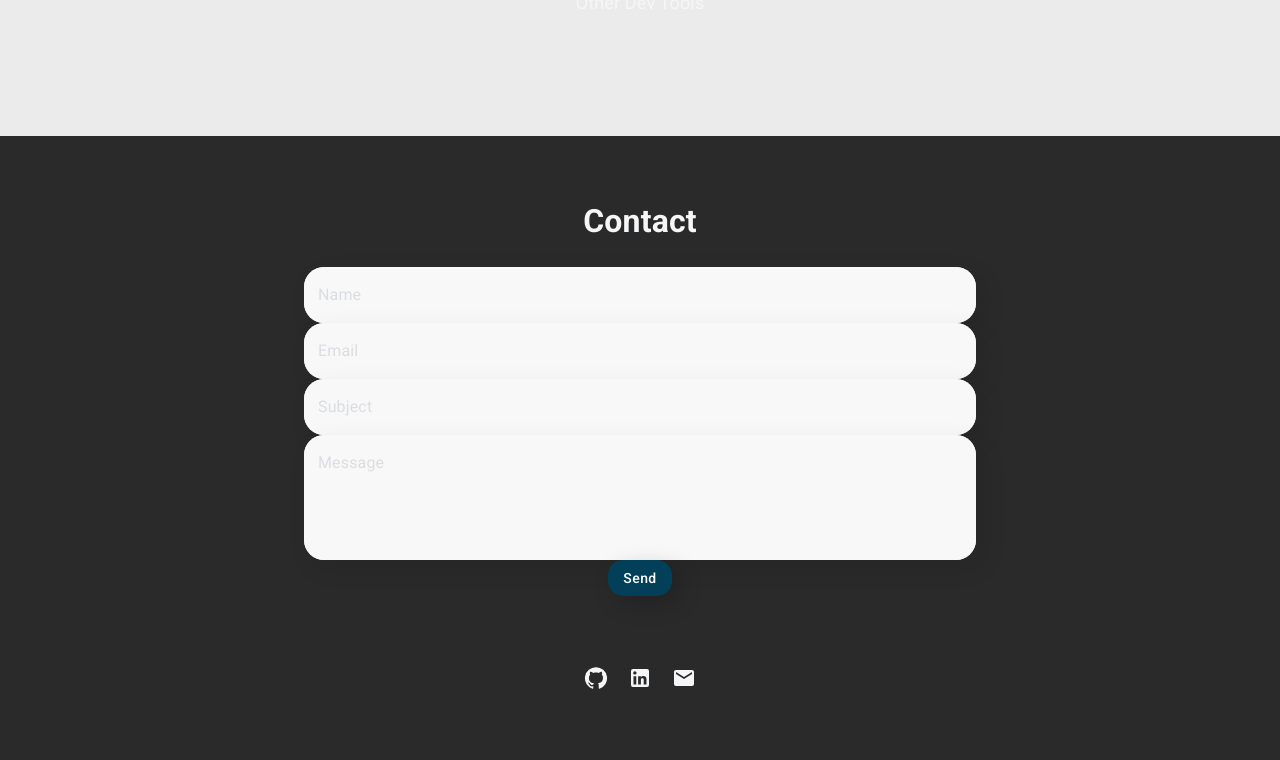
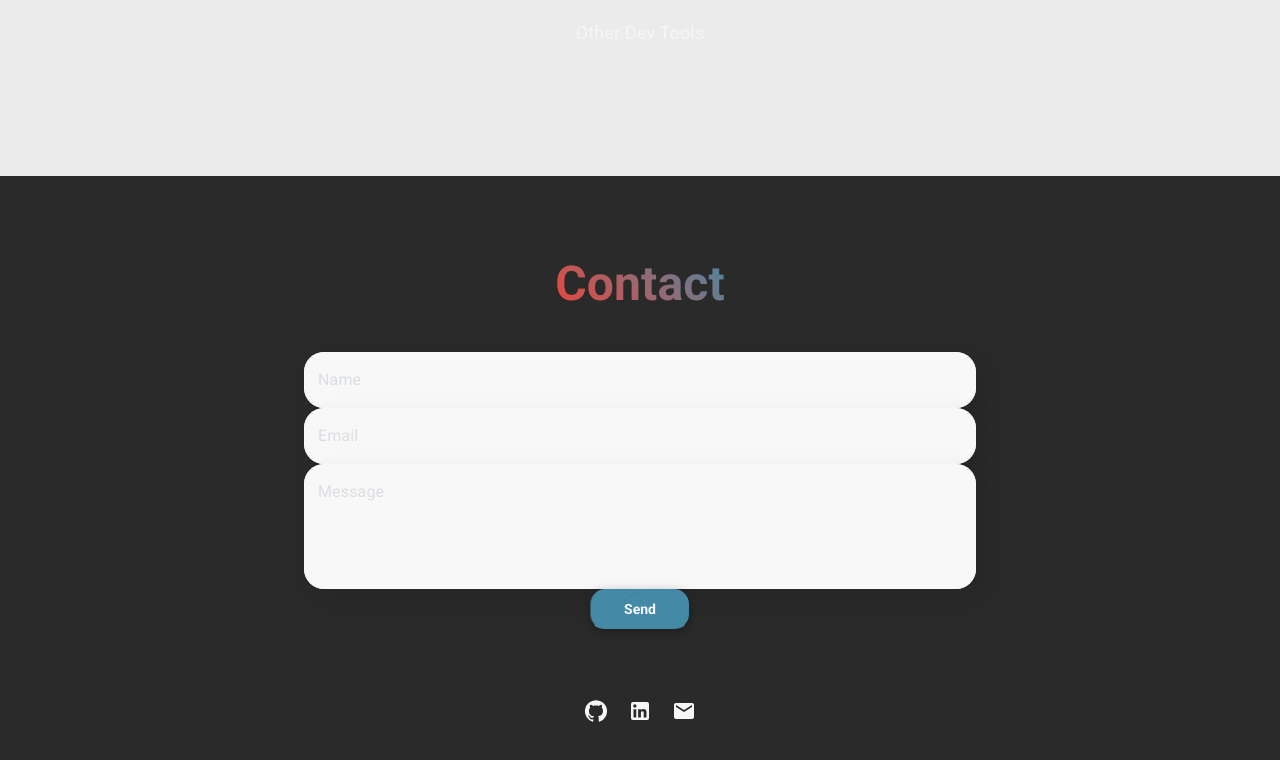
Before and after one commit to MCris29/portfolio, a Next.js app: page / in a window 1280 px wide. Shown: the part 2388-3148 px from the top of the page. Before the commit the page ends 3115 px from the top, so only its background shows below. Built offline with nearby package versions, Linux system fonts and the light colour scheme; no server answers.

Commit message:
Animate contact button

```diff
--- a/package.json
+++ b/package.json
@@ -13,6 +13,8 @@
     "@hookform/resolvers": "^2.8.8",
     "@mui/icons-material": "^5.3.1",
     "@mui/material": "^5.3.1",
+    "axios": "^0.27.2",
+    "gsap": "^3.10.4",
     "next": "^12.1.6",
     "react": "17.0.2",
     "react-dom": "17.0.2",
--- a/src/components/Contact.tsx
+++ b/src/components/Contact.tsx
@@ -6,32 +6,160 @@ import { Button } from "@mui/material";
 import { useForm, Controller } from "react-hook-form";
 import { yupResolver } from "@hookform/resolvers/yup";
 import * as yup from "yup";
+import gsap from "gsap";
+
+import { Contacts } from "@/lib/contact";
 
 import { getStoredTheme } from "@/utils/theme";
 
 const schema = yup.object().shape({
   name: yup
     .string()
-    .required("Ingrese su nombre")
-    .max(100, "Su nombre debe tener maximo 100 caracteres.")
+    .required("Enter your name")
+    .max(100, "Your name must have a maximum of 100 characters.")
     .matches(
       /^[a-zA-ZÀ-ÿ\u00f1\u00d1]+(\s*[a-zA-ZÀ-ÿ\u00f1\u00d1]*)*[a-zA-ZÀ-ÿ\u00f1\u00d1]+$/,
-      "El nombre solo debe contener letras"
+      "The name must only contain letters"
     ),
   email: yup
     .string()
-    .email("Ingrese un email válido.")
-    .required("Ingrese su email")
-    .max(100, "El email debe tener maximo 100 caracteres."),
-  subject: yup
-    .string()
-    .required("Ingrese el asunto")
-    .max(100, "El asunto debe tener maximo 100 caracteres."),
+    .email("Enter a valid email.")
+    .required("Enter a email.")
+    .max(100, "The email must have a maximum of 100 character."),
   message: yup
     .string()
-    .required("Ingrese su mensaje")
-    .max(255, "El mensaje debe tener maximo 255 caracteres."),
+    .required("Enter a message.")
+    .max(255, "The message must have a maximum of 255 characters."),
 });
+
+function handleButton() {
+  document.querySelectorAll(".Home_button_contact__ejwIW").forEach((button) => {
+    let getVar = (variable: any) =>
+      getComputedStyle(button).getPropertyValue(variable);
+
+    gsap.to(button, {
+      keyframes: [
+        {
+          "--left-wing-first-x": 50,
+          "--left-wing-first-y": 100,
+          "--right-wing-second-x": 50,
+          "--right-wing-second-y": 100,
+          duration: 0.2,
+          onComplete() {
+            gsap.set(button, {
+              "--left-wing-first-y": 0,
+              "--left-wing-second-x": 40,
+              "--left-wing-second-y": 100,
+              "--left-wing-third-x": 0,
+              "--left-wing-third-y": 100,
+              "--left-body-third-x": 40,
+              "--right-wing-first-x": 50,
+              "--right-wing-first-y": 0,
+              "--right-wing-second-x": 60,
+              "--right-wing-second-y": 100,
+              "--right-wing-third-x": 100,
+              "--right-wing-third-y": 100,
+              "--right-body-third-x": 60,
+            });
+          },
+        },
+        {
+          "--left-wing-third-x": 20,
+          "--left-wing-third-y": 90,
+          "--left-wing-second-y": 90,
+          "--left-body-third-y": 90,
+          "--right-wing-third-x": 80,
+          "--right-wing-third-y": 90,
+          "--right-body-third-y": 90,
+          "--right-wing-second-y": 90,
+          duration: 0.2,
+        },
+        {
+          "--rotate": 50,
+          "--left-wing-third-y": 95,
+          "--left-wing-third-x": 27,
+          "--right-body-third-x": 45,
+          "--right-wing-second-x": 45,
+          "--right-wing-third-x": 60,
+          "--right-wing-third-y": 83,
+          duration: 0.25,
+        },
+        {
+          "--rotate": 60,
+          "--plane-x": -8,
+          "--plane-y": 40,
+          duration: 0.2,
+        },
+        {
+          "--rotate": 40,
+          "--plane-x": 45,
+          "--plane-y": -300,
+          "--plane-opacity": 0,
+          duration: 0.375,
+          onComplete() {
+            setTimeout(() => {
+              button.removeAttribute("style");
+              gsap.fromTo(
+                button,
+                {
+                  opacity: 0,
+                  y: -8,
+                },
+                {
+                  opacity: 1,
+                  y: 0,
+                  clearProps: true,
+                  duration: 0.3,
+                  onComplete() {
+                    button.classList.remove("active");
+                  },
+                }
+              );
+            }, 1800);
+          },
+        },
+      ],
+    });
+
+    gsap.to(button, {
+      keyframes: [
+        {
+          "--text-opacity": 0,
+          "--border-radius": 0,
+          "--left-wing-background": getVar("--primary-dark"),
+          "--right-wing-background": getVar("--primary-dark"),
+          duration: 0.11,
+        },
+        {
+          "--left-wing-background": getVar("--primary"),
+          "--right-wing-background": getVar("--primary"),
+          duration: 0.14,
+        },
+        {
+          "--left-body-background": getVar("--primary-dark"),
+          "--right-body-background": getVar("--primary-darkest"),
+          duration: 0.25,
+          delay: 0.1,
+        },
+        {
+          "--trails-stroke": 171,
+          duration: 0.22,
+          delay: 0.22,
+        },
+        {
+          "--success-opacity": 1,
+          "--success-x": 0,
+          duration: 0.2,
+          delay: 0.15,
+        },
+        {
+          "--success-stroke": 0,
+          duration: 0.15,
+        },
+      ],
+    });
+  });
+}
 
 const Contact = () => {
   const [mode, setMode] = useState("");
@@ -49,31 +177,28 @@ const Contact = () => {
   } = useForm({ resolver: yupResolver(schema) });
 
   const onSubmit = async (dataContact: any = {}) => {
-    var body =
-      "Nombre: " +
-      dataContact.name +
-      "%0A" +
-      "email: " +
-      dataContact.email +
-      "%0A" +
-      "Mensaje: " +
-      dataContact.message +
-      "%0A" +
-      " ";
+    const contactData = {
+      name: dataContact.name,
+      email: dataContact.email,
+      message: dataContact.message,
+    };
 
-    window.open(
-      "mailto:crismax0629@gmail.com?subject=" +
-        dataContact.subject +
-        "&body=" +
-        body
-    );
+    const formData = new FormData();
+    formData.append("name", contactData.name);
+    formData.append("email", contactData.email);
+    formData.append("comment", contactData.message);
 
+    try {
+      const contactData = await Contacts.send(formData);
+      handleButton();
       reset({
         name: "",
         email: "",
-      subject: "",
         message: "",
       });
+    } catch (e) {
+      console.log("error", e);
+    }
   };
 
   const CustomTextField = styled(TextField)({
@@ -84,9 +209,11 @@ const Contact = () => {
       borderBottomColor: mode == "dark" ? "#448AA6" : "#024059",
     },
     "& .MuiOutlinedInput-root": {
+      backgroundColor: mode == "dark" ? "#353535" : "#F8F8F8",
+      borderRadius: "20px",
+
       "& fieldset": {
-        borderColor: mode == "dark" ? "#353535" : "#F8F8F8",
-        backgroundColor: mode == "dark" ? "#353535" : "#F8F8F8",
+        borderColor: mode == "dark" ? "#2A2A2A" : "#F8F8FF",
         borderRadius: "20px",
         boxShadow: "8px 8px 24px rgba(0, 0, 0, 0.1);",
       },
@@ -102,7 +229,9 @@ const Contact = () => {
   return (
     <div id="contact-me" className={styles.contact}>
       <div className={styles.form}>
+        <div className={styles.title}>
           <h1>Contact</h1>
+        </div>
         <form id="contact-form" noValidate onSubmit={handleSubmit(onSubmit)}>
           <Controller
             name="name"
@@ -137,22 +266,6 @@ const Contact = () => {
           <span className={styles.error}>{errors.email?.message}</span>
 
           <Controller
-            name="subject"
-            control={control}
-            defaultValue=""
-            render={({ field }) => (
-              <CustomTextField
-                {...field}
-                label="Subject"
-                id="subject"
-                className={styles.item}
-                error={Boolean(errors.subject)}
-              />
-            )}
-          />
-          <span className={styles.error}>{errors.subject?.message}</span>
-
-          <Controller
             name="message"
             control={control}
             defaultValue=""
@@ -171,9 +284,23 @@ const Contact = () => {
           <span className={styles.error}>{errors.message?.message}</span>
 
           <div className={styles.button_container}>
-            <Button type="submit" value="submit">
-              Send
-            </Button>
+            <button className={styles.button_contact}>
+              <span className={styles.default}>Send</span>
+              <span className={styles.success}>
+                <svg viewBox="0 0 16 16">
+                  <polyline points="3.75 9 7 12 13 5"></polyline>
+                </svg>
+                Sent
+              </span>
+              <svg className={styles.trails} viewBox="0 0 33 64">
+                <path d="M26,4 C28,13.3333333 29,22.6666667 29,32 C29,41.3333333 28,50.6666667 26,60"></path>
+                <path d="M6,4 C8,13.3333333 9,22.6666667 9,32 C9,41.3333333 8,50.6666667 6,60"></path>
+              </svg>
+              <div className={styles.plane}>
+                <div className={styles.left}></div>
+                <div className={styles.right}></div>
+              </div>
+            </button>
           </div>
         </form>
       </div>
--- /dev/null
+++ b/src/lib/contact.js
@@ -0,0 +1,13 @@
+import api from "./api";
+
+let config = {
+  headers: {
+    "Content-Type": "multipart/form-data",
+  },
+};
+async function send(data) {
+  return await api.post(`/contact`, data);
+}
+export const Contacts = {
+  send,
+};
--- a/src/styles/Home.module.scss
+++ b/src/styles/Home.module.scss
@@ -12,8 +12,10 @@ $shadow: 8px 8px 24px rgba(0, 0, 0, 0.2);
   margin: 40px 0;
 
   h1 {
-    color: #448aa6;
     font-size: xxx-large;
+    background: -webkit-linear-gradient(45deg, #448aa6, #024059);
+    -webkit-background-clip: text;
+    -webkit-text-fill-color: transparent;
   }
 }
 
@@ -51,11 +53,12 @@ $shadow: 8px 8px 24px rgba(0, 0, 0, 0.2);
 
 //Skills page styles
 .skills {
-  padding: 40px 0;
+  padding: 50px 0;
+  margin-top: 100px;
 }
 
 .skills .title {
-  padding-top: 40px;
+  // padding-top: 40px;
   display: flex;
   justify-content: center;
 
@@ -121,9 +124,6 @@ $shadow: 8px 8px 24px rgba(0, 0, 0, 0.2);
   border-radius: 10px;
   display: flex;
   justify-content: center;
-  // min-height: 15em;
-  // max-width: 15em;
-  // max-height: 15em;
 
   //shadow
   box-shadow: $shadow;
@@ -144,8 +144,17 @@ $shadow: 8px 8px 24px rgba(0, 0, 0, 0.2);
   margin: 40px;
   min-width: 42rem;
 
-  h1 {
-    text-align: center;
+  .title {
+    display: flex;
+    justify-content: center;
+
+    h1 {
+      font-size: xxx-large;
+      text-align: center;
+      background: -webkit-linear-gradient(45deg, #f44336, #448aa6);
+      -webkit-background-clip: text;
+      -webkit-text-fill-color: transparent;
+    }
   }
 
   form {
@@ -161,20 +170,6 @@ $shadow: 8px 8px 24px rgba(0, 0, 0, 0.2);
 .button_container {
   display: flex;
   justify-content: center;
-
-  button {
-    color: white;
-    text-transform: none;
-    background-color: #024059;
-    max-width: fit-content;
-    justify-self: center;
-    border-radius: $border_radius_button;
-    box-shadow: $shadow;
-
-    &:hover {
-      background-color: #448aa6;
-    }
-  }
 }
 
 .error {
@@ -182,6 +177,202 @@ $shadow: 8px 8px 24px rgba(0, 0, 0, 0.2);
   padding-left: 15px;
   position: relative;
   top: -5px;
+}
+
+//Button animated
+.button_contact {
+  --primary: #448aa6;
+  --primary-dark: #d1d6ee;
+  --primary-darkest: #8a91b4;
+  --shadow: #{rgba(#000, 0.3)};
+  --text: #f8f8ff;
+  --text-opacity: 1;
+  --success: #448aa6;
+  --success-x: -12;
+  --success-stroke: 14;
+  --success-opacity: 0;
+  --overflow: hidden;
+  --x: 0;
+  --y: 0;
+  --rotate: 0;
+  --plane-x: 0;
+  --plane-y: 0;
+  --plane-opacity: 1;
+  --trails: #{rgba(#fff, 0.15)};
+  --trails-stroke: 57;
+  --left-wing-background: var(--primary);
+  --left-wing-first-x: 0;
+  --left-wing-first-y: 0;
+  --left-wing-second-x: 50;
+  --left-wing-second-y: 0;
+  --left-wing-third-x: 0;
+  --left-wing-third-y: 100;
+  --left-body-background: var(--primary);
+  --left-body-first-x: 51;
+  --left-body-first-y: 0;
+  --left-body-second-x: 51;
+  --left-body-second-y: 100;
+  --left-body-third-x: 0;
+  --left-body-third-y: 100;
+  --right-wing-background: var(--primary);
+  --right-wing-first-x: 49;
+  --right-wing-first-y: 0;
+  --right-wing-second-x: 100;
+  --right-wing-second-y: 0;
+  --right-wing-third-x: 100;
+  --right-wing-third-y: 100;
+  --right-body-background: var(--primary);
+  --right-body-first-x: 49;
+  --right-body-first-y: 0;
+  --right-body-second-x: 49;
+  --right-body-second-y: 100;
+  --right-body-third-x: 100;
+  --right-body-third-y: 100;
+  display: block;
+  cursor: pointer;
+  position: relative;
+  border: 0;
+  padding: 8px 0;
+  min-width: 100px;
+  text-align: center;
+  margin: 0;
+  line-height: 24px;
+  font-family: inherit;
+  font-weight: 600;
+  font-size: 14px;
+  background: none;
+  outline: none;
+  color: var(--text);
+  -webkit-appearance: none;
+  -webkit-tap-highlight-color: transparent;
+
+  .plane,
+  .trails {
+    pointer-events: none;
+    position: absolute;
+  }
+  .plane {
+    left: 0;
+    top: 0;
+    right: 0;
+    bottom: 0;
+    filter: drop-shadow(0 3px 6px var(--shadow));
+    transform: translate(calc(var(--x) * 1px), calc(var(--y) * 1px))
+      rotate(calc(var(--rotate) * 1deg)) translateZ(0);
+    .left,
+    .right {
+      position: absolute;
+      left: 0;
+      top: 0;
+      right: 0;
+      bottom: 0;
+      opacity: var(--plane-opacity);
+      transform: translate(
+          calc(var(--plane-x) * 1px),
+          calc(var(--plane-y) * 1px)
+        )
+        translateZ(0);
+      &:before,
+      &:after {
+        content: "";
+        position: absolute;
+        left: 0;
+        top: 0;
+        right: 0;
+        bottom: 0;
+        border-radius: $border_radius_button;
+        transform: translate(var(--part-x, 0.4%), var(--part-y, 0))
+          translateZ(0);
+        z-index: var(--z-index, 2);
+        background: var(--background, var(--left-wing-background));
+        clip-path: polygon(
+          calc(var(--first-x, var(--left-wing-first-x)) * 1%)
+            calc(var(--first-y, var(--left-wing-first-y)) * 1%),
+          calc(var(--second-x, var(--left-wing-second-x)) * 1%)
+            calc(var(--second-y, var(--left-wing-second-y)) * 1%),
+          calc(var(--third-x, var(--left-wing-third-x)) * 1%)
+            calc(var(--third-y, var(--left-wing-third-y)) * 1%)
+        );
+      }
+    }
+    .left:after {
+      --part-x: -1%;
+      --z-index: 1;
+      --background: var(--left-body-background);
+      --first-x: var(--left-body-first-x);
+      --first-y: var(--left-body-first-y);
+      --second-x: var(--left-body-second-x);
+      --second-y: var(--left-body-second-y);
+      --third-x: var(--left-body-third-x);
+      --third-y: var(--left-body-third-y);
+    }
+    .right:before {
+      --part-x: -1%;
+      --z-index: 2;
+      --background: var(--right-wing-background);
+      --first-x: var(--right-wing-first-x);
+      --first-y: var(--right-wing-first-y);
+      --second-x: var(--right-wing-second-x);
+      --second-y: var(--right-wing-second-y);
+      --third-x: var(--right-wing-third-x);
+      --third-y: var(--right-wing-third-y);
+    }
+    .right:after {
+      --part-x: 0;
+      --z-index: 1;
+      --background: var(--right-body-background);
+      --first-x: var(--right-body-first-x);
+      --first-y: var(--right-body-first-y);
+      --second-x: var(--right-body-second-x);
+      --second-y: var(--right-body-second-y);
+      --third-x: var(--right-body-third-x);
+      --third-y: var(--right-body-third-y);
+    }
+  }
+  .trails {
+    display: block;
+    width: 33px;
+    height: 64px;
+    top: -4px;
+    left: 16px;
+    fill: none;
+    stroke: var(--trails);
+    stroke-linecap: round;
+    stroke-width: 2;
+    stroke-dasharray: 57px;
+    stroke-dashoffset: calc(var(--trails-stroke) * 1px);
+    transform: rotate(68deg) translateZ(0);
+  }
+  span {
+    display: block;
+    position: relative;
+    z-index: 4;
+    opacity: var(--text-opacity);
+    &.success {
+      z-index: 0;
+      position: absolute;
+      left: 0;
+      right: 0;
+      top: 8px;
+      transform: translateX(calc(var(--success-x) * 1px)) translateZ(0);
+      opacity: var(--success-opacity);
+      color: var(--success);
+      svg {
+        display: inline-block;
+        vertical-align: top;
+        width: 16px;
+        height: 16px;
+        margin: 4px 8px 0 0;
+        fill: none;
+        stroke-width: 2;
+        stroke-linecap: round;
+        stroke-linejoin: round;
+        stroke-dasharray: 14px;
+        stroke: var(--success);
+        stroke-dashoffset: calc(var(--success-stroke) * 1px);
+      }
+    }
+  }
 }
 
 //Footer
@@ -204,8 +395,8 @@ $shadow: 8px 8px 24px rgba(0, 0, 0, 0.2);
 @media only screen and (min-width: 600px) {
 }
 
-/* Medium devices (landscape tablets, 768px and up) */
-@media only screen and (max-width: 768px) {
+/* Medium devices (landscape tablets, 900px and up) */
+@media only screen and (max-width: 900px) {
   .about {
     display: inline;
   }
--- a/src/styles/Navigation.module.scss
+++ b/src/styles/Navigation.module.scss
@@ -183,8 +183,8 @@ $shadow: 8px 8px 24px rgba(0, 0, 0, 0.2);
   }
 }
 
-/* Medium devices (landscape tablets, 768px and up) */
-@media only screen and (max-width: 768px) {
+/* Medium devices (landscape tablets, 900px and up) */
+@media only screen and (max-width: 900px) {
   .cover {
     width: 100%;
     font-size: 40px;
```
Also changed, not shown: src/lib/api.js (added, +8 -0 lines), 1 other file (tests, documents, lock files or other folders). Lines whose indentation alone changed are shown as unchanged.
